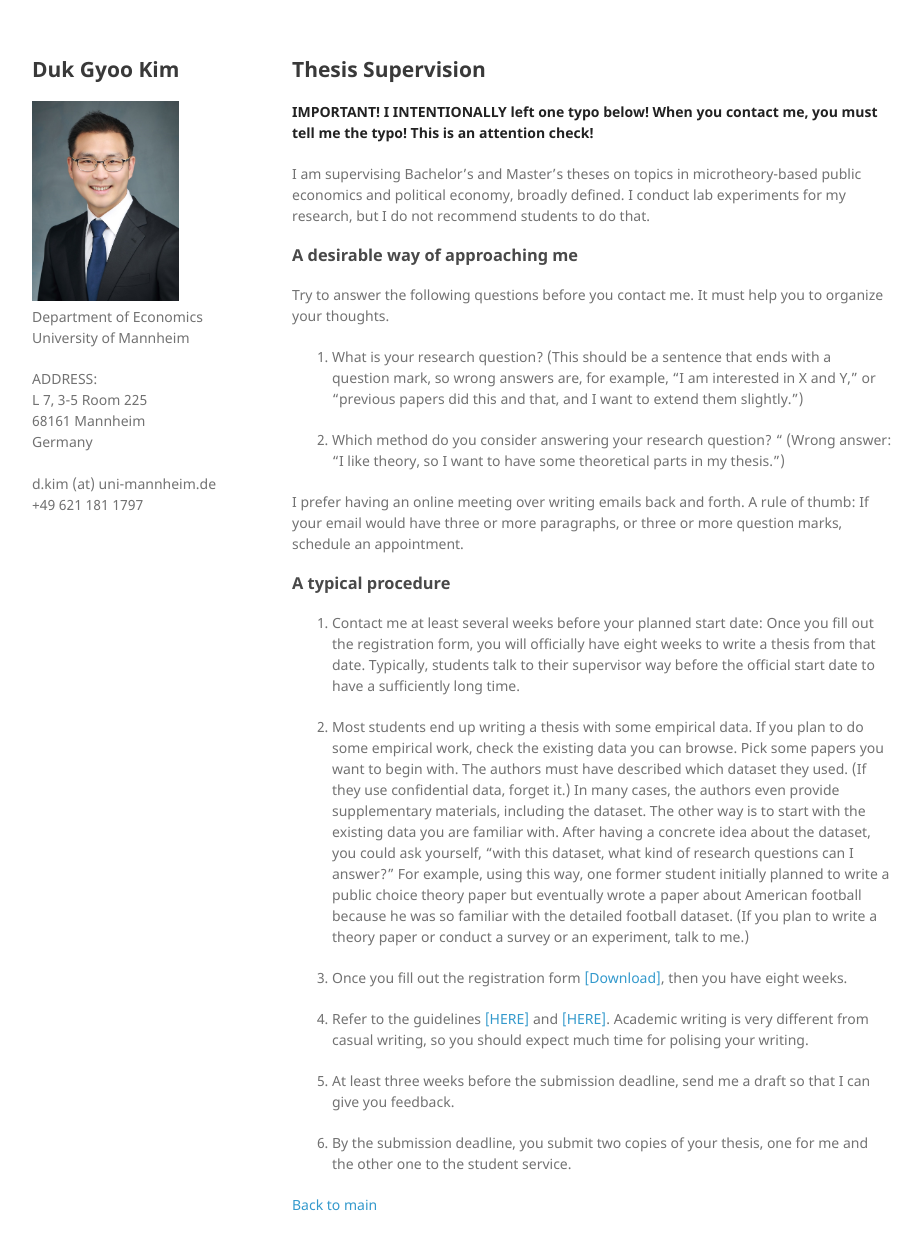
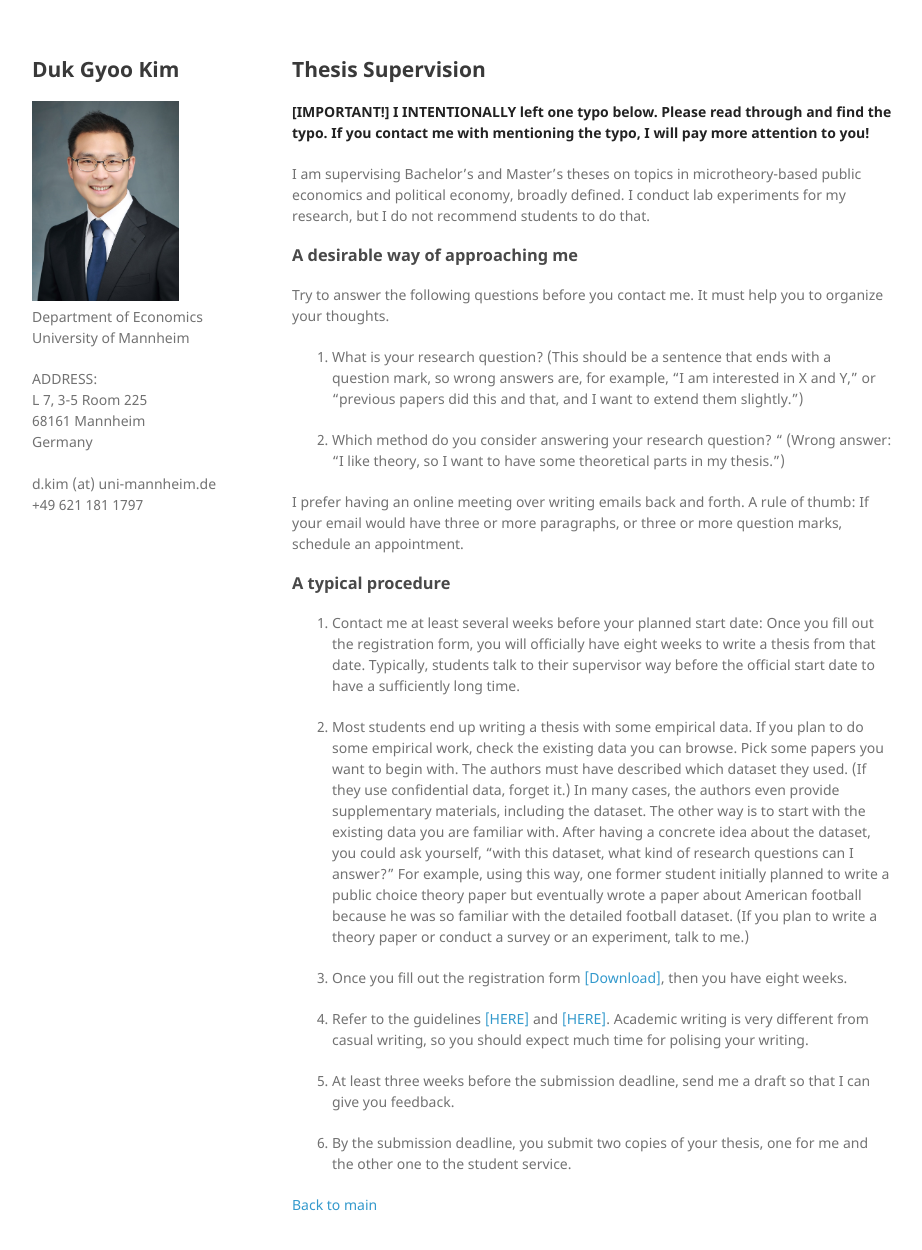
Before and after one commit to kimdukgyoo/kimdukgyoo.github.io, a Jekyll site: the page built from thesisFAQ.md, in a window 1280 px wide and 1285 px high. Shown: the top 1250 px of the window, without its empty margins (178-1100 px from the left). Built offline with Jekyll 4.4.1, drawn with Linux system fonts in a browser that asks for light colours; our own code applies the rules of GitHub Pages for plain Markdown files.

Commit message:
Update thesisFAQ.md

```diff
--- a/thesisFAQ.md
+++ b/thesisFAQ.md
@@ -1,6 +1,6 @@
 ## Thesis Supervision
 
-**IMPORTANT! I INTENTIONALLY left one typo below! When you contact me, you must tell me the typo! This is an attention check!**
+**[IMPORTANT!] I INTENTIONALLY left one typo below. Please read through and find the typo. If you contact me with mentioning the typo, I will pay more attention to you!**
 
 I am supervising Bachelor's and Master's theses on topics in microtheory-based public economics and political economy, broadly defined. I conduct lab experiments for my research, but I do not recommend students to do that.
 
```
